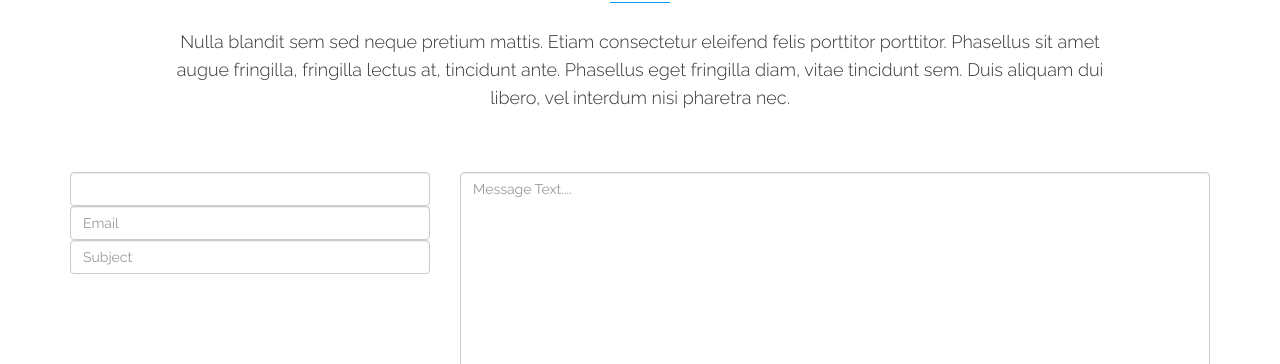
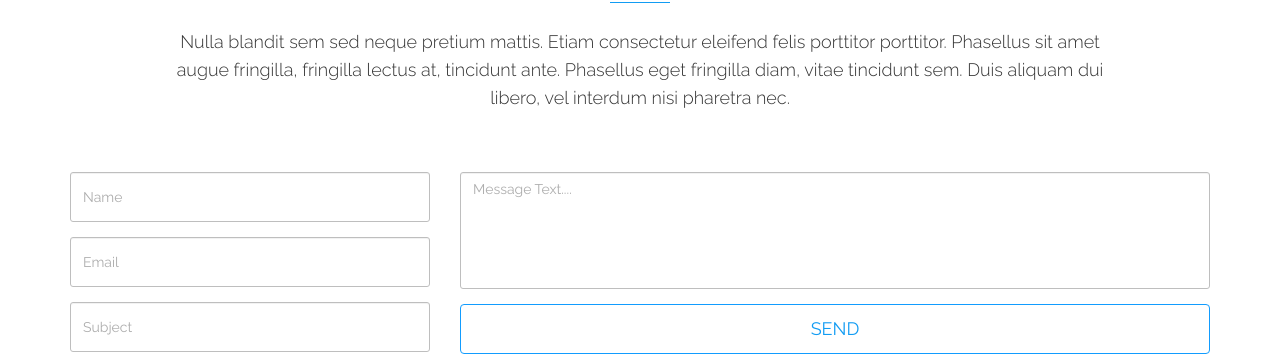
Before and after one commit to rahmona-henry/responsiveapp, a website: page client/index.html in a window 1280 px wide. Shown: the part 6389-6753 px from the top of the page. Drawn offline with nearby package versions, Linux system fonts and the light colour scheme.

Commit message:
Add STYLING TO FORM

```diff
--- a/client/css/style.css
+++ b/client/css/style.css
@@ -533,5 +533,52 @@ padding-top: 75px;
 
 .available-on-item:hover div.available-on-inner {
   opacity: 1;
+}
+
+/* Contact Us */
+.contact-us-form .form-control {
+  display: block;
+  width: 100%;
+  height: 50px;
+  padding: 6px 12px;
+  font-size: 14px;
+  line-height: 21px;
+  color: #555;
+  background-color: transparent;
+  border: 1px solid #AEAEAE;
+  border-radius: 3px;
+  margin-bottom: 15px;
+  opacity: .8;
+  outline: 0px !important;
+  -moz-transition: all 1s;
+  -o-transition: all 1s;
+  -webkit-transition: all 1s;
+}
+#message {
+  height: 117px;
+  resize: none;
+}
+.submit-btn,
+.submit-btn:active,
+.submit-btn:focus,
+.submit-btn:visited {
+  background-color: transparent;
+  border: 1px solid #129CFE;
+  border-radius: 4px;
+  width: 100%;
+  height: 50px;
+  text-transform: uppercase;
+  font-size: 18px;
+  color: #129CF3;
+  outline: 0px !important;
+  -moz-transition: all 1s;
+  -o-transition: all 1s;
+  -webkit-transition: all 1s;
+}
+
+.submit-btn:hover {
+  background: #129CF3;
+  color: #fff;
+  border-color:#129CF3;S
 
 }
--- a/client/index.html
+++ b/client/index.html
@@ -490,7 +490,7 @@
       <form role="form">
         <div class="row">
           <div class="col-md-4">
-            <input type="text" class="form-control" id="name" placeholder"Name">
+            <input type="text" class="form-control" id="name" placeholder="Name">
             <input type="email" class="form-control" id="email" placeholder="Email">
             <input type="text" class="form-control" id="subject" placeholder="Subject">
         </div>
```
